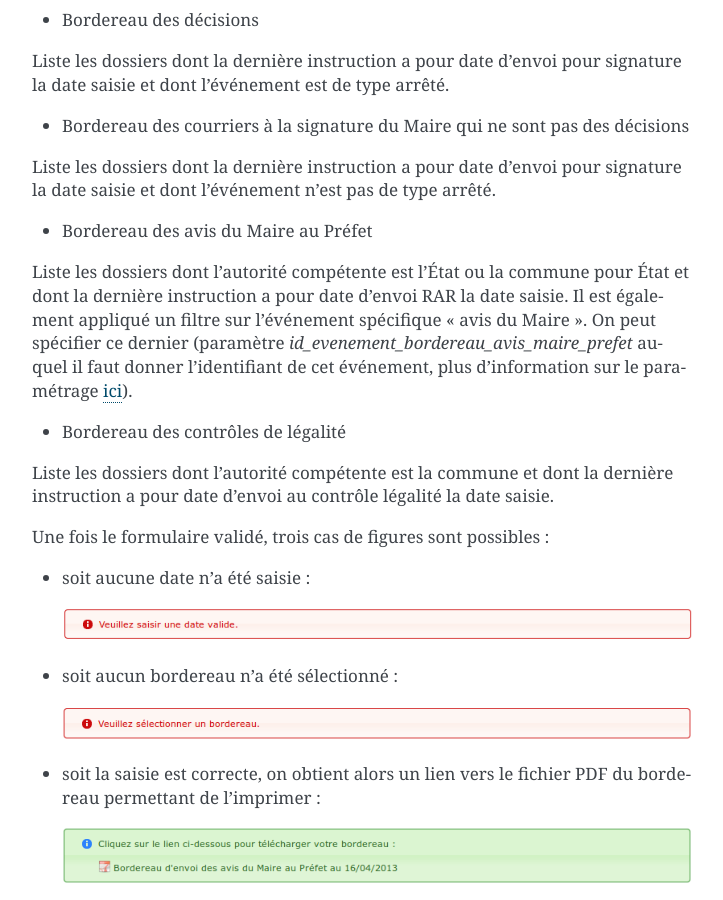
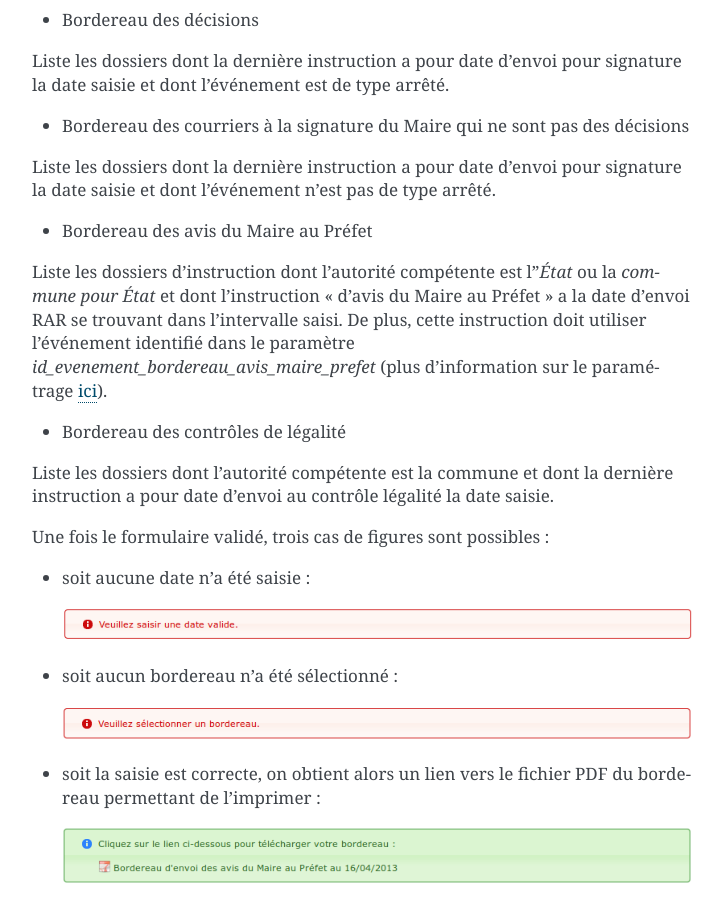
Before and after one commit to mpavaux/openads-documentation, a Sphinx documentation site: the page built from source/manuel_utilisateur/suivi.rst, in a window 1280 px wide and 900 px high, scrolled down 6140 px. Shown: the whole window, without its empty margins (388-1111 px from the left). Built offline with Sphinx 7.4.7, drawn with Linux system fonts in a browser that asks for light colours.

Commit message:
* Correction de la description du bordereau d'envoi Maire au Préfet

```diff
--- a/source/manuel_utilisateur/suivi.rst
+++ b/source/manuel_utilisateur/suivi.rst
@@ -172,7 +172,7 @@
 
 * Bordereau des avis du Maire au Préfet
 
-Liste les dossiers dont l'autorité compétente est l'État ou la commune pour État et dont la dernière instruction a pour date d'envoi RAR la date saisie. Il est également appliqué un filtre sur l'événement spécifique "avis du Maire". On peut spécifier ce dernier (paramètre *id_evenement_bordereau_avis_maire_prefet* auquel il faut donner l'identifiant de cet événement, plus d'information sur le paramétrage :ref:`ici <parametrage_parametre_identifiants>`).
+Liste les dossiers d'instruction dont l'autorité compétente est l'*État* ou la *commune pour État* et dont l'instruction "d'avis du Maire au Préfet" a la date d'envoi RAR se trouvant dans l'intervalle saisi. De plus, cette instruction doit utiliser l'événement identifié dans le paramètre *id_evenement_bordereau_avis_maire_prefet* (plus d'information sur le paramétrage :ref:`ici <parametrage_parametre_identifiants>`).
 
 * Bordereau des contrôles de légalité
 
```
